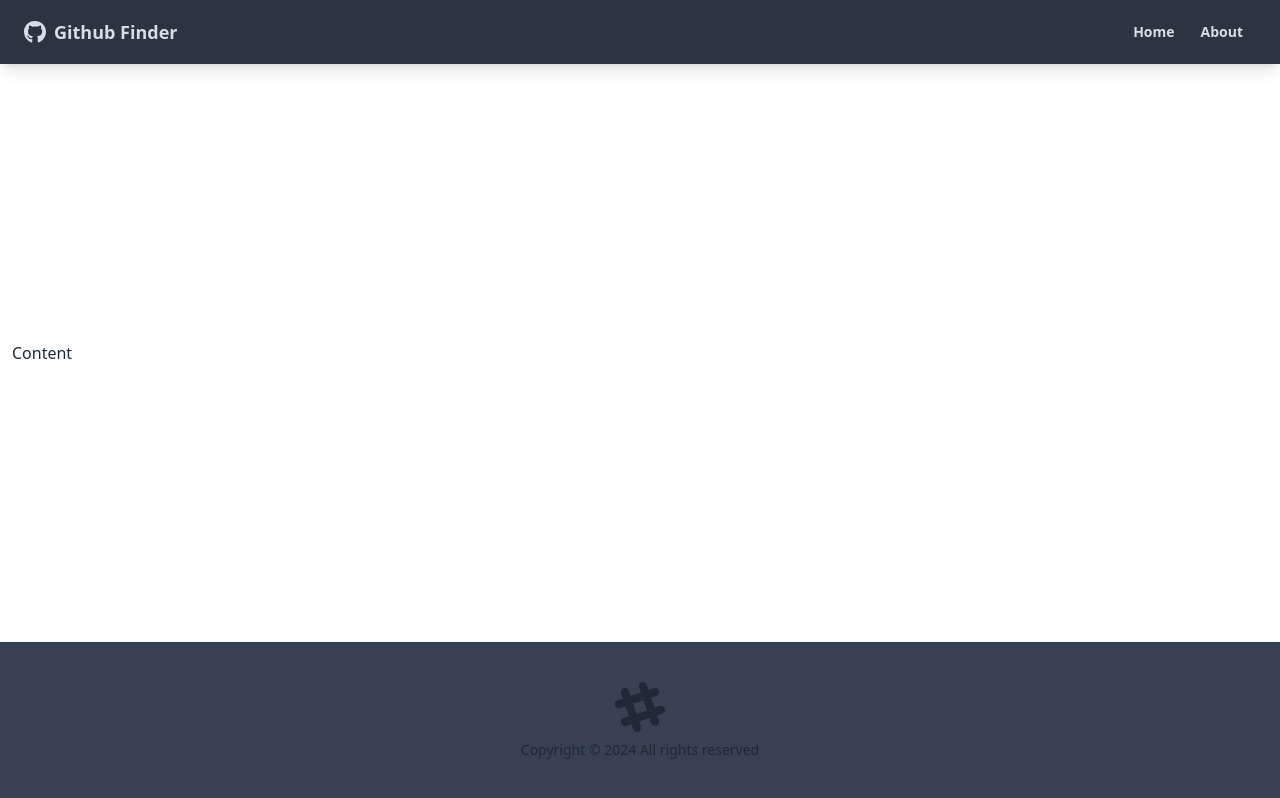
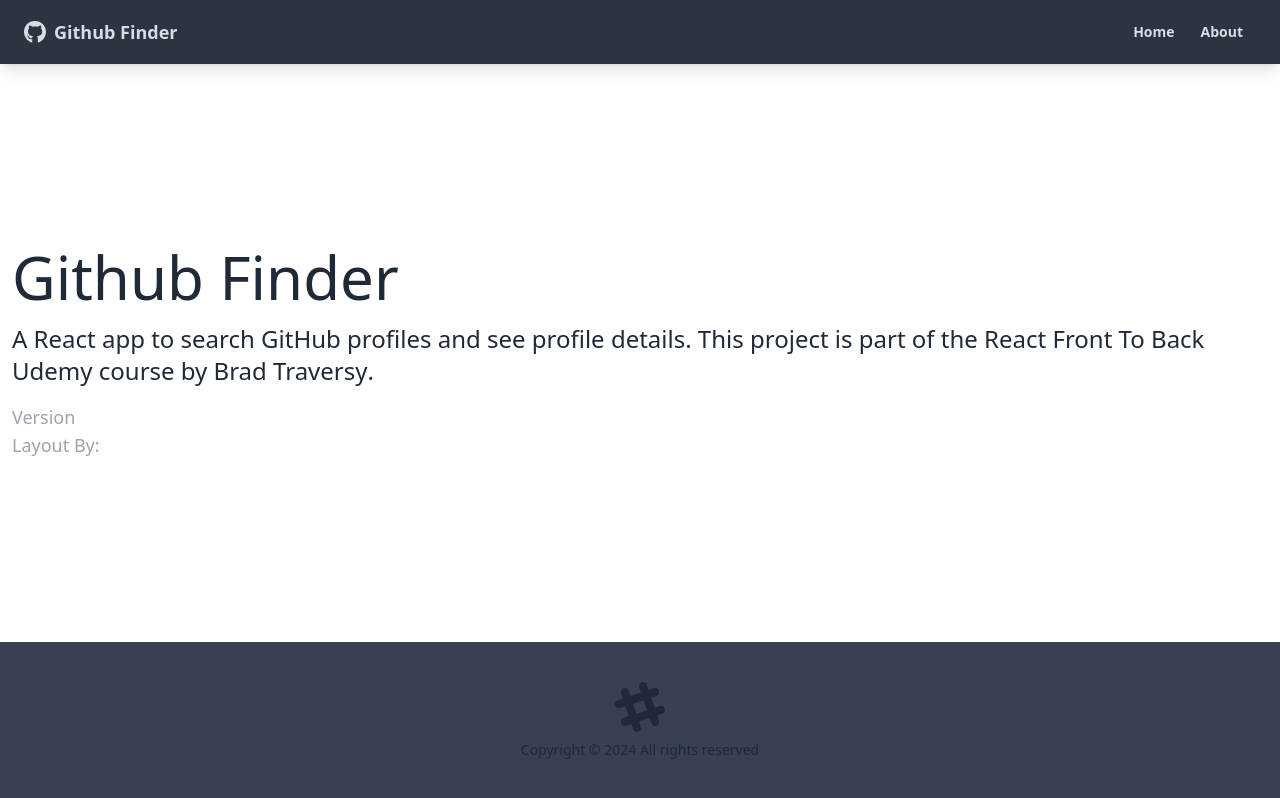
Before and after one commit to Connok/github-finder, a React (Create React App) app: page /about in a window 1280 px wide. Built offline with nearby package versions, Linux system fonts and the light colour scheme.

Commit message:
About, Home and not found pages set up

```diff
--- a/src/App.js
+++ b/src/App.js
@@ -1,4 +1,7 @@
-import { BrowserRouter as Router } from 'react-router-dom';
+import { BrowserRouter as Router, Route, Routes } from 'react-router-dom';
+import Home from './pages/Home';
+import About from './pages/About';
+import NotFound from './pages/NotFound';
 import Navbar from './components/layout/Navbar';
 import Footer from './components/layout/Footer';
 
@@ -9,7 +12,14 @@
       <div className='flex flex-col justify-between h-screen'>
         <Navbar/>
 
-        <main className='container mx-auto px-3 pb-12'> Content</main>
+        <main className='container mx-auto px-3 pb-12'>
+          <Routes>
+            <Route path='/' element={<Home />}/>
+            <Route path='/about' element={<About />}/>
+            <Route path='/notfound' element={<NotFound />}/>
+            <Route path='/*' element={<NotFound />}/>
+          </Routes>
+        </main>
         <Footer />
       </div>
     </Router>
--- /dev/null
+++ b/src/pages/About.jsx
@@ -0,0 +1,33 @@
+
+
+const About = () => {
+  return (
+    <>
+      <h1 className='text-6xl mb-4'>Github Finder</h1>
+      <p className='mb-4 text-2xl font-light'>
+        A React app to search GitHub profiles and see profile details. This
+        project is part of the
+        <a href='https://www.udemy.com/course/modern-react-front-to-back/'>
+          {' '}
+          React Front To Back
+        </a>{' '}
+        Udemy course by
+        <strong>
+          <a href='https://traversymedia.com'> Brad Traversy</a>
+        </strong>
+        .
+      </p>
+      <p className='text-lg text-gray-400'>
+        Version <span className='text-white'>1.0.0</span>
+      </p>
+      <p className='text-lg text-gray-400'>
+        Layout By:
+        <a className='text-white' href='https://twitter.com/hassibmoddasser'>
+          Hassib Moddasser
+        </a>
+      </p>
+    </>
+  )
+}
+
+export default About
--- /dev/null
+++ b/src/pages/Home.jsx
@@ -0,0 +1,11 @@
+import React from 'react'
+
+const Home = () => {
+  return (
+    <div>
+      <h1 className="text-6xl">Welcome</h1>
+    </div>
+  )
+}
+
+export default Home
--- /dev/null
+++ b/src/pages/NotFound.jsx
@@ -0,0 +1,21 @@
+import { FaHome } from "react-icons/fa"
+import { Link } from "react-router-dom"
+
+const NotFound = () => {
+  return (
+    <div className="hero">
+      <div className="text-center hero-content">
+        <div className="max-w-lg">
+          <h1 className="text-8xl font-bold mb-8">Oops!</h1>
+          <p className="text-5xl mb-8">404 - Page Not Found!</p>
+          <Link to="/" className="btn btn-primary btn-lg">
+            <FaHome className="mr-2"/>
+            Back To Home
+          </Link>
+        </div>
+      </div>
+    </div>
+  )
+}
+
+export default NotFound
```
